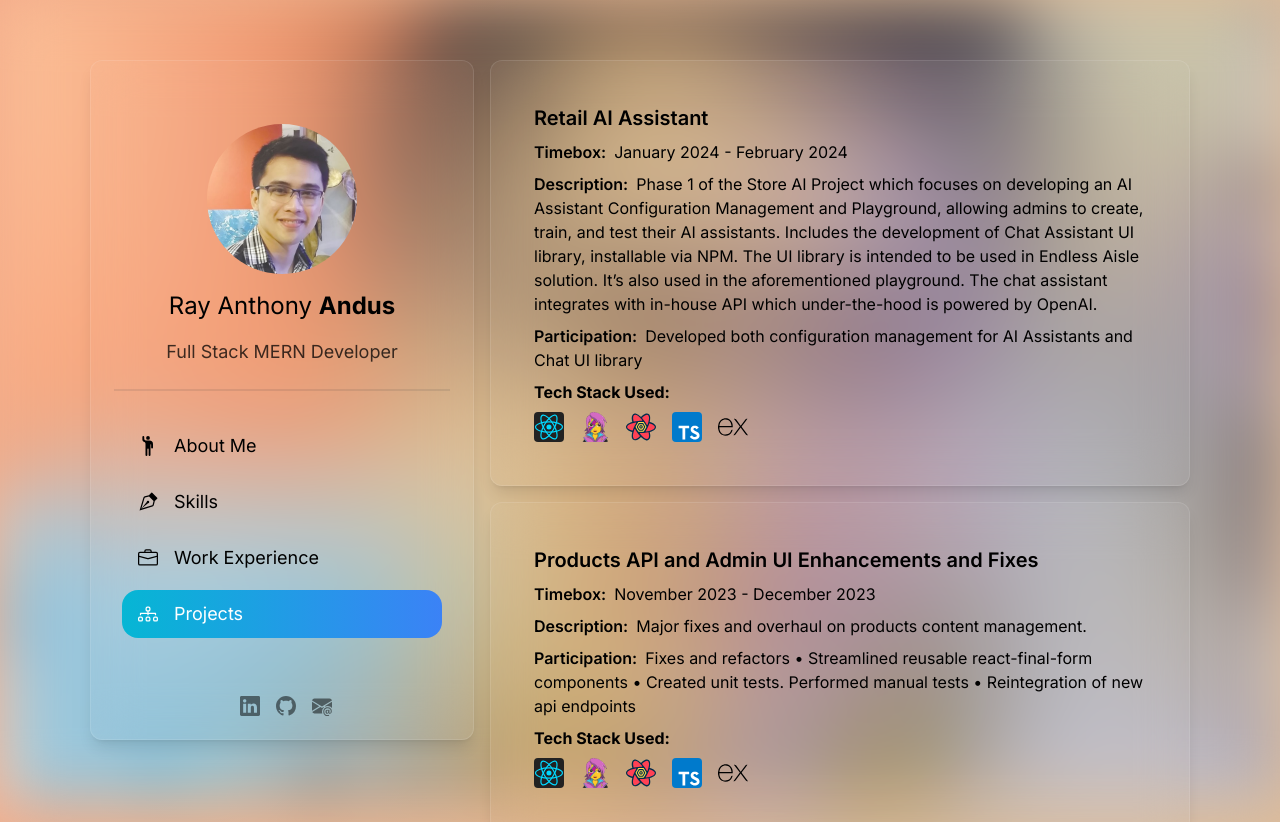
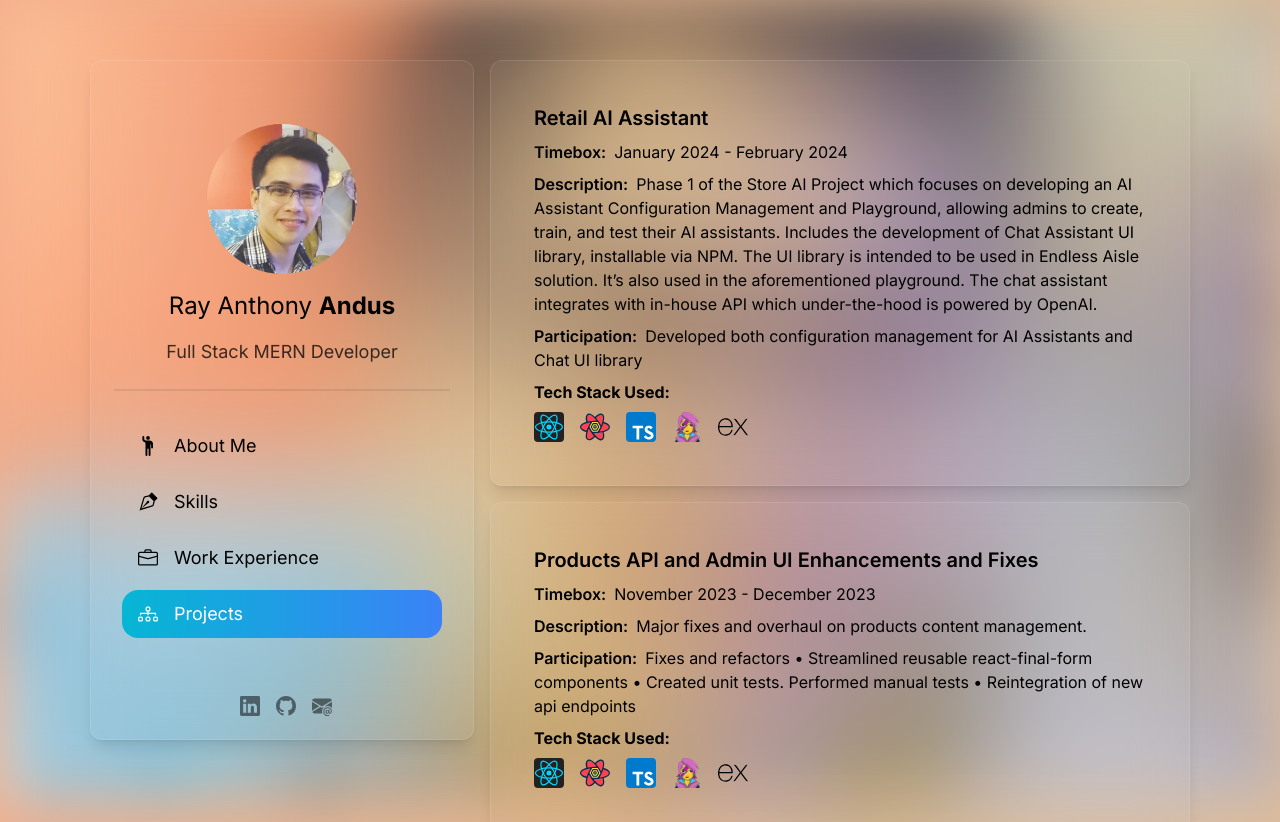
Before and after one commit to rayandus/my-portfolio, a Next.js app: page /projects in a window 1280 px wide. Shown: the top 822 px of the page. Built offline with nearby package versions, Linux system fonts and the light colour scheme.

Commit message:
chore: update work experience tech used

```diff
--- a/app/data/projects.ts
+++ b/app/data/projects.ts
@@ -8,7 +8,7 @@ export const projects = [
       'Phase 1 of the Store AI Project which focuses on developing an AI Assistant Configuration Management and Playground, allowing admins to create, train, and test their AI assistants. Includes the development of Chat Assistant UI library, installable via NPM. The UI library is intended to be used in Endless Aisle solution. It’s also used in the aforementioned playground. The chat assistant integrates with in-house API which under-the-hood is powered by OpenAI.',
     participation:
       'Developed both configuration management for AI Assistants and Chat UI library',
-    techStack: ['Reactjs', 'Emotion', 'React Query', 'Typescript', 'Expressjs'],
+    techStack: ['Reactjs', 'React Query', 'Typescript', 'Emotion', 'Expressjs'],
   },
   {
     company: 'Ombori',
@@ -18,7 +18,7 @@ export const projects = [
     description: 'Major fixes and overhaul on products content management.',
     participation:
       'Fixes and refactors • Streamlined reusable react-final-form components • Created unit tests. Performed manual tests • Reintegration of new api endpoints',
-    techStack: ['Reactjs', 'Emotion', 'React Query', 'Typescript', 'Expressjs'],
+    techStack: ['Reactjs', 'React Query', 'Typescript', 'Emotion', 'Expressjs'],
   },
   {
     company: 'Ombori',
@@ -31,10 +31,10 @@ export const projects = [
       'Improve content management part including the codebase to enable design override much easier based on UX design approved by the client • Refactors and fixes.',
     techStack: [
       'Reactjs',
+      'React Query',
+      'Typescript',
+      'Expressjs',
       'Emotion',
-      'React Query',
-      'Expressjs',
-      'Typescript',
       'MongoDB',
     ],
   },
@@ -49,10 +49,10 @@ export const projects = [
       'Develop the UI part • Create api endpoints that communicates to Azure IoT Edge.',
     techStack: [
       'Reactjs',
+      'React Query',
+      'Typescript',
+      'Expressjs',
       'Emotion',
-      'React Query',
-      'Expressjs',
-      'Typescript',
       'MongoDB',
     ],
   },
@@ -65,7 +65,7 @@ export const projects = [
       'Enhance JSON schema widgets for a user-friendly branding creation experience. New widgets include a multilingual text field, file and typography and color selectors, and dynamic dropdowns based on API responses.',
     participation:
       'Create new widgets and enhance existing ones based on UX design • Integration testing to ensure each widget produces the correct schema settings.',
-    techStack: ['Reactjs', 'Emotion', 'React Query', 'Typescript', 'React JSON Schema'],
+    techStack: ['Reactjs', 'React Query', 'Typescript', 'Emotion', 'React JSON Schema'],
   },
   {
     company: 'Ombori',
@@ -78,10 +78,10 @@ export const projects = [
       'Develop the UI based on UX design • Create and update api endpoints for CRUD operations.',
     techStack: [
       'Reactjs',
+      'React Query',
+      'Typescript',
       'Emotion',
-      'React Query',
       'Expressjs',
-      'Typescript',
       'MongoDB',
     ],
   },
@@ -94,7 +94,7 @@ export const projects = [
       'A product solution that engages customer by allowing them to lift a product from a pedestal or platform and information about that product appears on the screen. Lifting two products will show both product information side-by-side.',
     participation:
       'Integrate with the RFID sensor application to determine the lift state of the product • Create the screen application solution to display the product information • Implement pre-rendering techniques required for a low-spec, low-budget cpu hardware',
-    techStack: ['Reactjs', 'Emotion', 'React Query', 'Typescript'],
+    techStack: ['Reactjs', 'React Query', 'Typescript', 'Emotion'],
   },
   {
     company: 'Ombori',
@@ -105,7 +105,7 @@ export const projects = [
       'A retail solution that allows customers to navigate products on a touch screen with a guided selling assistant. The assistant is a state machine powered chat box which helps or guides user to trim down preferences.',
     participation:
       'Customize the existing endless aisle solution • Integrate guided selling feature • Create a reusable a package for the guided selling feature',
-    techStack: ['Reactjs', 'Emotion', 'React Query', 'Typescript', 'X State'],
+    techStack: ['Reactjs', 'React Query', 'Typescript', 'Emotion', 'X State'],
   },
   {
     company: 'Ombori',
@@ -115,7 +115,7 @@ export const projects = [
     description:
       'A retail solution that allows staff and/or customers to navigate products on a touch screen and cast a selected product to a bigger screen for demonstration purposes or a high-resolution look of the product.',
     participation: 'Enhance or add features • refactor • PubNub integration',
-    techStack: ['Reactjs', 'Emotion', 'React Query', 'Typescript', 'PubNub'],
+    techStack: ['Reactjs', 'React Query', 'Typescript', 'Emotion', 'PubNub'],
   },
   {
     company: 'Ombori',
@@ -126,7 +126,7 @@ export const projects = [
       'Fashion-curated touch screen solution with tinder-like feature that lets customer swipe-select through different products and gets a fashion recommendation.',
     participation:
       'Implement over an in-house IoT platform • closely works with the designer • implements caching and optimizations to solve hardware limitations',
-    techStack: ['Reactjs', 'Emotion', 'React Query', 'Typescript'],
+    techStack: ['Reactjs', 'React Query', 'Typescript', 'Emotion'],
   },
   {
     company: 'Ombori',
@@ -140,10 +140,10 @@ export const projects = [
       'Assist tech lead in enhancements  •  Tasks/Staff app solution integration •  client collaboration and assistance during integration and roll out phases',
     techStack: [
       'Reactjs',
-      'Emotion',
       'React Query',
       'Typescript',
-      'Azure',
+      'Emotion',
+      'Azure Storage Accounts',
       'Azure SignalR',
     ],
   },
@@ -160,9 +160,8 @@ export const projects = [
       'Reactjs',
       'AntDesign',
       'Emotion',
+      'Typescript',
       'Expressjs',
-      'Typescript',
-      'Azure',
       'Azure Functions',
       'Sentry',
     ],
@@ -176,7 +175,7 @@ export const projects = [
       'A cloud function that monitors the health of the devices per client and sends out a notification (email, slack) and logs them in sentry when devices become offline and when they become online. As part of the pipeline, the service will also be able to monitor and alert critical levels of CPU, memory, and disk usage.',
     participation:
       'Collaborate with tech lead with the enhancements and optimizations • ensures implementation adheres to technical expectations • gradually refactor areas that need improvements',
-    techStack: ['Expressjs', 'Typescript', 'Azure', 'Azure Functions'],
+    techStack: ['Expressjs', 'Typescript', 'Azure Functions', 'Azure CosmosDB'],
   },
   {
     company: 'Ombori',
@@ -189,11 +188,9 @@ export const projects = [
       'Collaborates with co-developer • implements UX from design team and suggests better alternatives as needed • identifies gray areas in the requirements and discusses with project manager',
     techStack: [
       'Reactjs',
+      'Typescript',
       'Material UI',
-      'CSS',
-      'Javascript',
-      'Typescript',
-      'Azure',
+      'Emotion',
       'Azure SignalR',
       'Azure Functions',
       'Azure DevOps',
@@ -212,12 +209,9 @@ export const projects = [
       'Main developer • implements UX from design team and suggests better alternatives as needed',
     techStack: [
       'Reactjs',
+      'Typescript',
       'Bootstrap',
       'Emotion',
-      'CSS',
-      'Javascript',
-      'Typescript',
-      'Azure',
       'Azure Storage Accounts',
       'Azure DevOps',
       'CI/CD',
@@ -232,16 +226,7 @@ export const projects = [
       'Billing system for charging solution subscriptions, overages, and generating invoices to subscribed organizations and sub-organizations.',
     participation:
       'Collaborates with co-developer and CTO on requirements and adherence of task implementations in relation to architectural design of the system • prevents and mitigates possible impact to dependent systems.',
-    techStack: [
-      'Reactjs',
-      'AntDesign',
-      'Emotion',
-      'CSS',
-      'Javascript',
-      'Expressjs',
-      'Typescript',
-      'MongoDB',
-    ],
+    techStack: ['Reactjs', 'AntDesign', 'Emotion', 'Typescript', 'Expressjs', 'MongoDB'],
   },
   {
     company: 'Ombori',
@@ -254,13 +239,11 @@ export const projects = [
       'Collaborates with co-developers and platform tech leads • ensures acceptance criteria are met •  participates in PR and/or peer code reviews',
     techStack: [
       'Reactjs',
+      'React Query',
+      'Typescript',
       'AntDesign',
       'Emotion',
-      'CSS',
-      'React Query',
-      'Javascript',
       'Expressjs',
-      'Typescript',
       'React JSON Schema',
       'MongoDB',
       'Sentry',
@@ -277,11 +260,9 @@ export const projects = [
       'Collaborates with co-developers and platform tech lead • ensures acceptance criteria are met • participates in PR and/or peer code reviews • initiates collating and documenting of coding standards',
     techStack: [
       'Reactjs',
+      'Typescript',
       'Material UI',
       'Emotion',
-      'CSS',
-      'Javascript',
-      'Typescript',
       'Azure Functions',
       'Azure CosmosDB',
       'Azure SignalR',
@@ -296,7 +277,7 @@ export const projects = [
       'A corporate social responsibility project aiming to provide Cebu City Government a portal to view and monitor establishment visitor logs for the purpose of contact tracing people and control the further spread of CoViD-19 in the region.',
     participation:
       'As development tech lead • analysis of MVP requirements and translation to technical specifications • ensures that specific requirements for the portal are sifted out from the overall requirement that is mostly focused on client-side mobile app.',
-    techStack: ['Reactjs', 'Material UI', 'CSS', 'Javascript', 'Netlify'],
+    techStack: ['Reactjs', 'Material UI', 'Tailwind', 'Netlify'],
   },
   {
     company: 'Nexity Technologies',
@@ -307,7 +288,7 @@ export const projects = [
       'Admin Hub/Portal where users can view their wallet, transactions, do disbursements, fund transfers, and manage own pool of clients or merchant users.',
     participation:
       'As development tech lead • analysis and translation of MVP requirements to tasks and wireframes • manages dependencies with other teams • reviews and tests code changes before merging • identifies code improvements that need refactoring • ensures process and quality adherence.',
-    techStack: ['Reactjs', 'Material UI', 'CSS', 'Javascript', 'Netlify'],
+    techStack: ['Reactjs', 'Material UI', 'Tailwind', 'Netlify'],
   },
   {
     company: 'Nexity Technologies',
```
